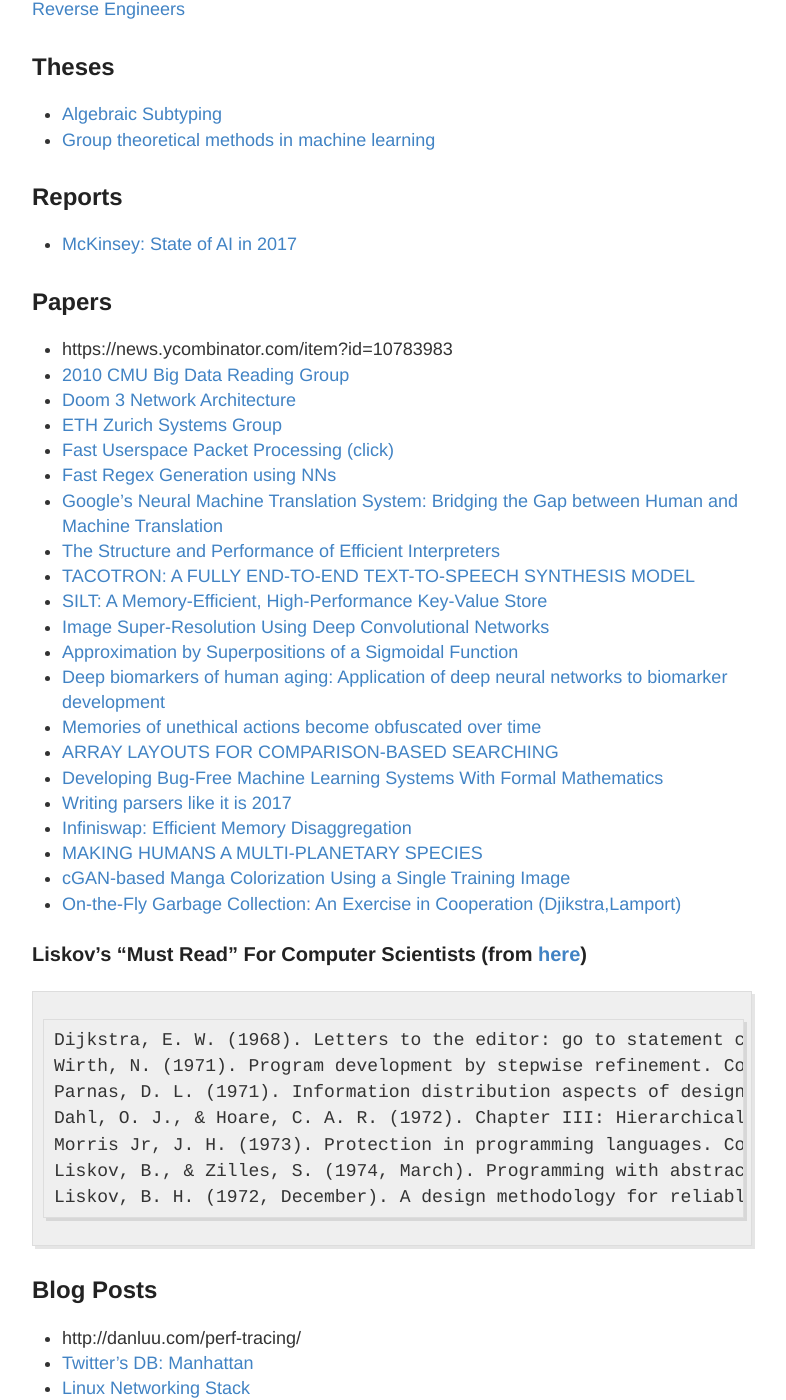
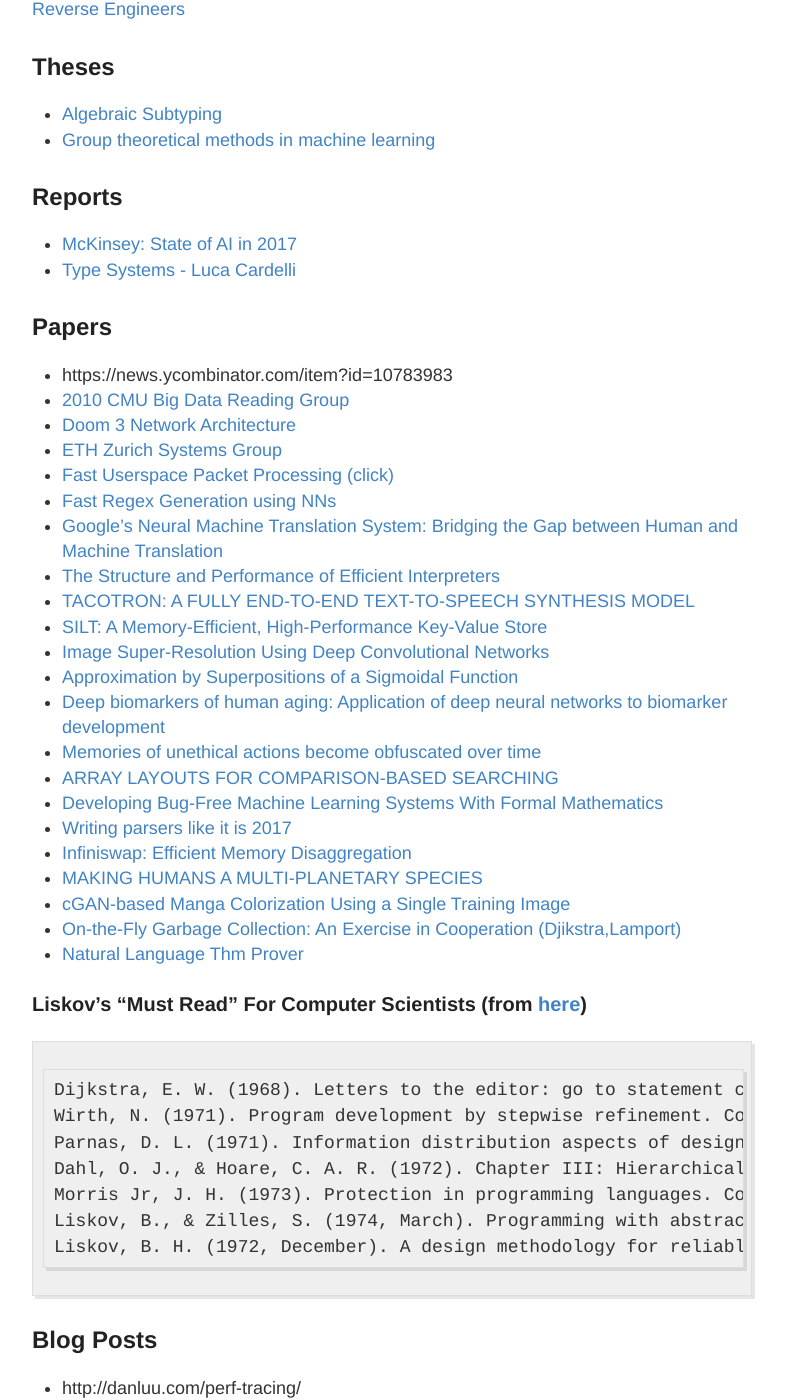
Before and after one commit to RONNCC/ronncc.github, a Jekyll site: the page built from _posts/2015-12-25-ReadingList.md, in a window 1280 px wide and 1400 px high, scrolled down 649 px. Shown: the whole window, without its empty margins (248-1034 px from the left). Built offline with Jekyll 4.4.1, drawn with Linux system fonts in a browser that asks for light colours; comment, search, counter and statistics services are not loaded; some of the changed text lies outside the part shown.

Commit message:
Update 2015-12-25-ReadingList.md

```diff
--- a/_posts/2015-12-25-ReadingList.md
+++ b/_posts/2015-12-25-ReadingList.md
@@ -34,6 +34,7 @@
 
 ## Reports
 - [McKinsey: State of AI in 2017](http://www.mckinsey.com/~/media/McKinsey/Industries/Advanced%20Electronics/Our%20Insights/How%20artificial%20intelligence%20can%20deliver%20real%20value%20to%20companies/MGI-Artificial-Intelligence-Discussion-paper.ashx)
+- [Type Systems - Luca Cardelli](http://lucacardelli.name/Papers/TypeSystems.pdf)
 
 ## Papers
 
@@ -58,6 +59,7 @@
 - [MAKING HUMANS A MULTI-PLANETARY SPECIES](http://online.liebertpub.com/doi/pdf/10.1089/space.2017.29009.emu)
 - [cGAN-based Manga Colorization Using a Single Training Image](https://arxiv.org/pdf/1706.06918v1.pdf)
 - [On-the-Fly Garbage Collection: An Exercise in Cooperation (Djikstra,Lamport)](http://lamport.azurewebsites.net/pubs/garbage.pdf)
+- [Natural Language Thm Prover](https://arxiv.org/pdf/1708.09417.pdf)
 
 ### Liskov's "Must Read" For Computer Scientists (from [here](http://jpirker.com/hlf16-liskovs-reading-list-for-computer-scientists/))
 
```
Also changed, not shown: other parts of _posts/2015-12-25-ReadingList.md (+1 -0 lines).
